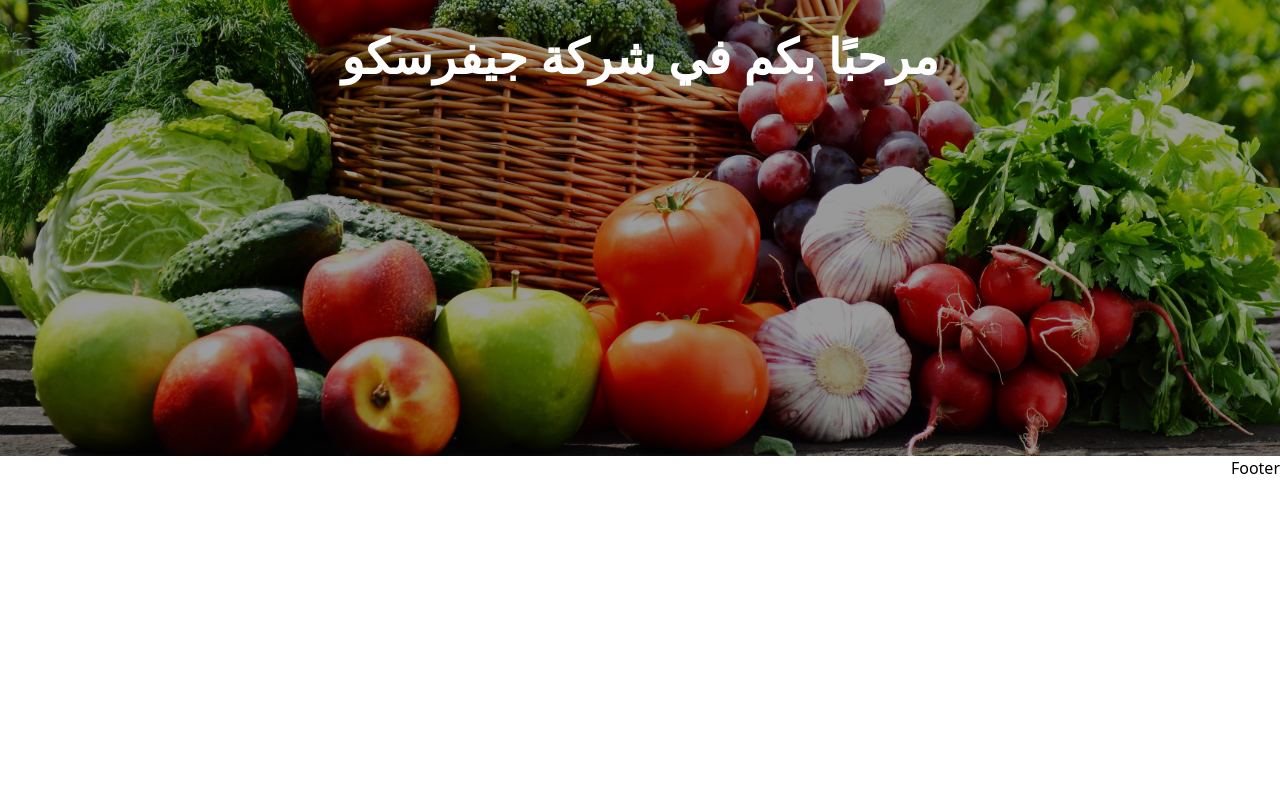
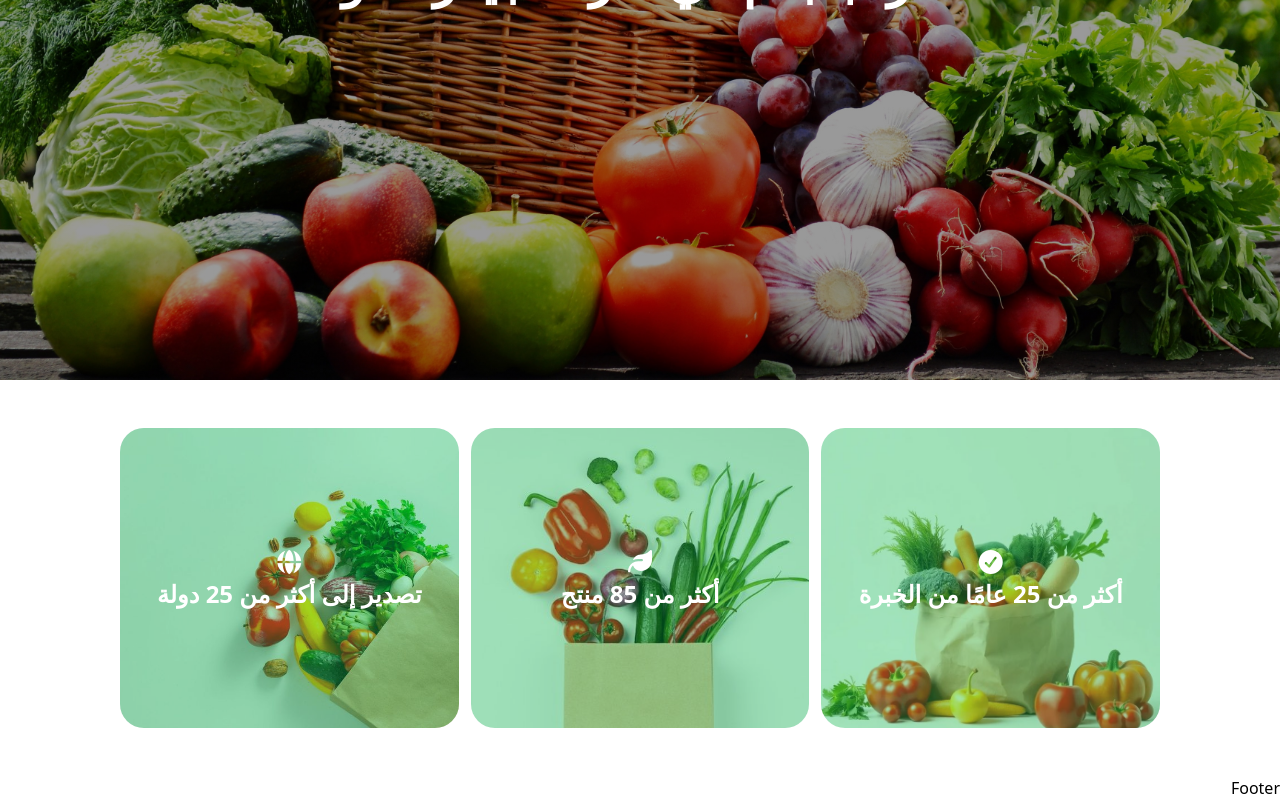
Before and after one commit to mohamedsarwat5/Giversco, a React (Vite) app: page / in a window 1280 px wide. Shown: the part 420-1220 px from the top of the page. Before the commit the page ends 900 px from the top, so only its background shows below. Built offline with nearby package versions, Linux system fonts and the light colour scheme.

Commit message:
add banner section

```diff
--- a/src/Home/Home.jsx
+++ b/src/Home/Home.jsx
@@ -1,10 +1,12 @@
 import { t } from 'i18next'
 import React from 'react'
+import Banner from '../components/Banner/Banner'
 
 export default function Home() {
-    return (
+    return (<>
         <div className='hero min-h-screen flex items-center justify-center'>
             <h1 className='text-white font-bold md:text-5xl text-4xl px-4 text-center'>{t('message')}</h1>
         </div>
-    )
+        <Banner/>
+    </>)
 }
--- /dev/null
+++ b/src/components/Banner/Banner.jsx
@@ -0,0 +1,23 @@
+import { t } from 'i18next'
+import React from 'react'
+
+export default function Banner() {
+    const data = [
+        { img: './1.jpg', icon: <i className="fa-solid fa-circle-check"></i>, text: 'bannerM1' },
+        { img: './2.jpg', icon: <i className="fa-solid fa-leaf"></i>, text: 'bannerM2' },
+        { img: './3.jpg', icon: <i className="fa-solid fa-globe"></i>, text: 'bannerM3' },
+    ]
+    return (
+        <div className='p grid lg:grid-cols-3 grid-cols-1 gap-3'>
+            {data.map(({img, text, icon} ,i) => (
+                <div key={i} className='rounded-3xl overflow-hidden h-[300px] relative'>
+                    <img src={img} className='w-full h-full object-cover object-center' alt="" />
+                    <div className='absolute bg-green/35 layer inset-0 flex items-center flex-col justify-center text-white'>
+                        <span className='text-2xl'>{icon}</span>
+                        <p className='font-semibold text-2xl'>{t(`dataText.${text}`)}</p>
+                    </div>
+                </div>
+            ))}
+        </div>
+    )
+}
--- a/src/components/Navbar/Navbar.jsx
+++ b/src/components/Navbar/Navbar.jsx
@@ -18,7 +18,7 @@ export default function Navbar({ toggleLanguage }) {
     return (<>
 
         <div className=' '>
-            <nav className='bg-green shadow-md p-5 md:px-[120px] flex items-center justify-between relative'>
+            <nav className='bg-green shadow-md p-5 md:px-[120px] flex items-center justify-between w-full z-20 fixed top-0'>
                 <NavLink to={'/'}>
 
                     <img className='w-9' src={logo} alt="" />
--- a/src/i18n.js
+++ b/src/i18n.js
@@ -11,10 +11,16 @@ i18n.use(initReactI18next).init({
                 message: 'Welcome To GIVERSCO Company',
                 nav: {
                     about: 'About us',
-                    products:'Products',
-                    pickles:'Pickles',
+                    products: 'Products',
+                    pickles: 'Pickles',
                     contact: 'Contact',
 
+                },
+                dataText: {
+
+                    bannerM1: '25+ Years Experience',
+                    bannerM2: '85+ Product',
+                    bannerM3: '25+ Contraies Export'
                 }
             },
         },
@@ -26,9 +32,15 @@ i18n.use(initReactI18next).init({
                 message: 'مرحبًا بكم في شركة جيفرسكو',
                 nav: {
                     about: 'من نحن',
-                      products:'المنتجات',
-                    pickles:'المخللات',
+                    products: 'المنتجات',
+                    pickles: 'المخللات',
                     contact: 'اتصل بنا',
+                },
+                dataText: {
+
+                    bannerM1: 'أكثر من 25 عامًا من الخبرة',
+                    bannerM2: 'أكثر من 85 منتج',
+                    bannerM3: 'تصدير إلى أكثر من 25 دولة'
                 }
             },
         }
--- a/src/index.css
+++ b/src/index.css
@@ -3,6 +3,7 @@
 
 :root {
   --green: #00BB47;
+  --green-light: #00bb48c5;
 }
 
 /* .dark{
@@ -14,16 +15,23 @@
   --color-green: var(--green)
 }
 
-.active{
+.active {
   @apply text-green-800 font-bold
 }
 
-.p{
+.p {
   @apply py-12 px-4 md:px-[120px]
 }
 
-.hero{
-  background-image: linear-gradient(rgba(0,0,0,0.4),rgba(0,0,0,0.4) ), url('assets/BACK.jpg');
+.hero {
+  background-image: linear-gradient(rgba(0, 0, 0, 0.4), rgba(0, 0, 0, 0.4)), url('assets/BACK.jpg');
   background-size: cover;
-  background-position: center ;
+  background-position: center;
 }
+.layer{
+  transition: all .2s ease-in-out;
+}
+
+.layer:hover {
+  background: var(--green-light);
+}
```
